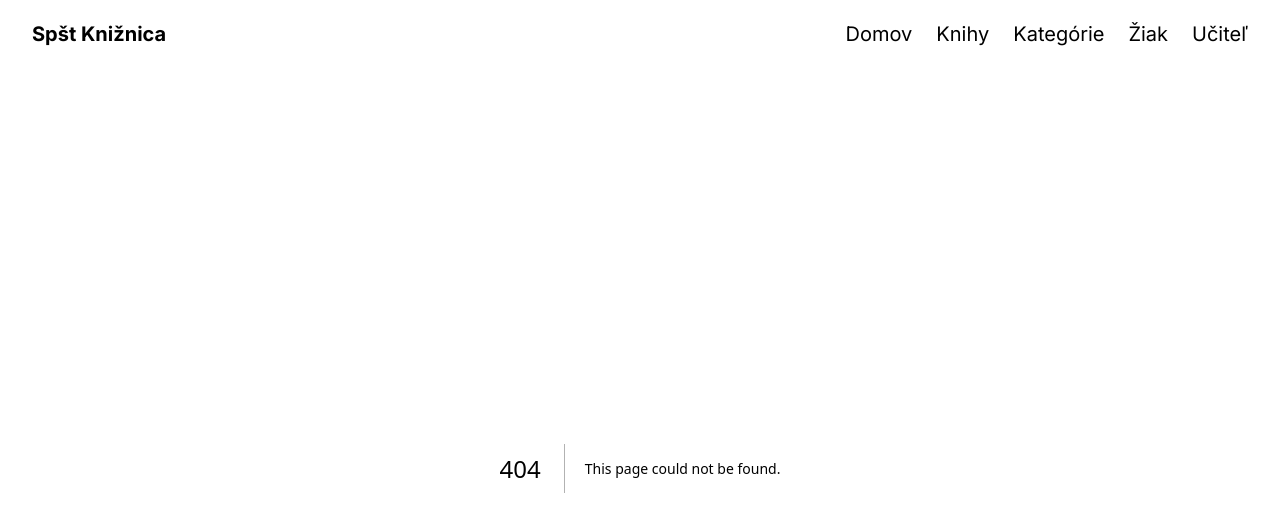
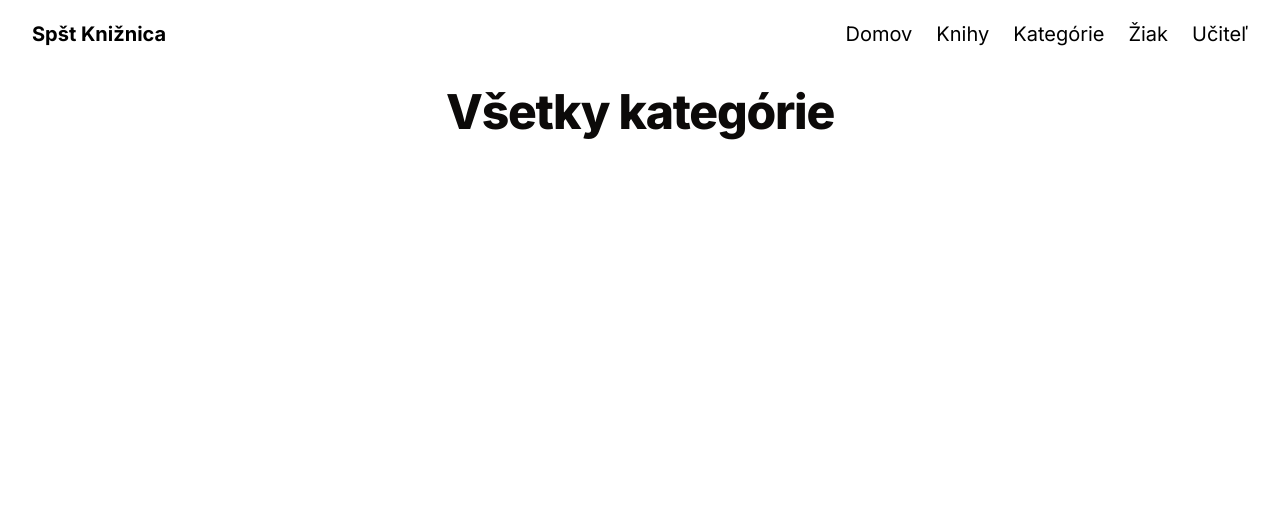
Before and after one commit to peterdinis/Spst-Kniznica-Frontend, a Next.js app: page /categories in a window 1280 px wide. Before the commit this address had no page. Shown: the top 532 px of the page. Built offline with nearby package versions, Linux system fonts and the light colour scheme.

Commit message:
feat: FOO

```diff
--- /dev/null
+++ b/src/app/books/[id]/page.tsx
@@ -0,0 +1,8 @@
+import BookDetail from "@/app/components/books/BookDetail";
+import { NextPage } from "next";
+
+const BookDetailPage: NextPage = () => {
+    return <BookDetail />
+}
+
+export default BookDetailPage
--- /dev/null
+++ b/src/app/categories/page.tsx
@@ -0,0 +1,8 @@
+import { NextPage } from "next";
+import AllCategories from "../components/categories/AllCategories";
+
+const CategoriesPage: NextPage = () => {
+    return <AllCategories />
+}
+
+export default CategoriesPage;
--- a/src/app/components/books/BookCard.tsx
+++ b/src/app/components/books/BookCard.tsx
@@ -17,7 +17,7 @@ const BookCard: FC = () => {
         <CardDescription>Card Description</CardDescription>
       </CardHeader>
       <CardFooter>
-        <Button variant={"default"} size="lg">Detail <MoveRight /></Button>
+        <Button variant={"default"} size="lg">Detail <MoveRight className="ml-2" /></Button>
       </CardFooter>
     </Card>
   );
--- /dev/null
+++ b/src/app/components/categories/AllCategories.tsx
@@ -0,0 +1,12 @@
+import { FC } from "react";
+import Header from "../shared/Header";
+
+const AllCategories: FC = () => {
+    return (
+        <>
+          <Header text="Všetky kategórie" />
+        </>
+    )
+}
+
+export default AllCategories
```
Also changed, not shown: src/app/components/categories/CategoryDetailComponent.tsx (added, +11 -0 lines).
